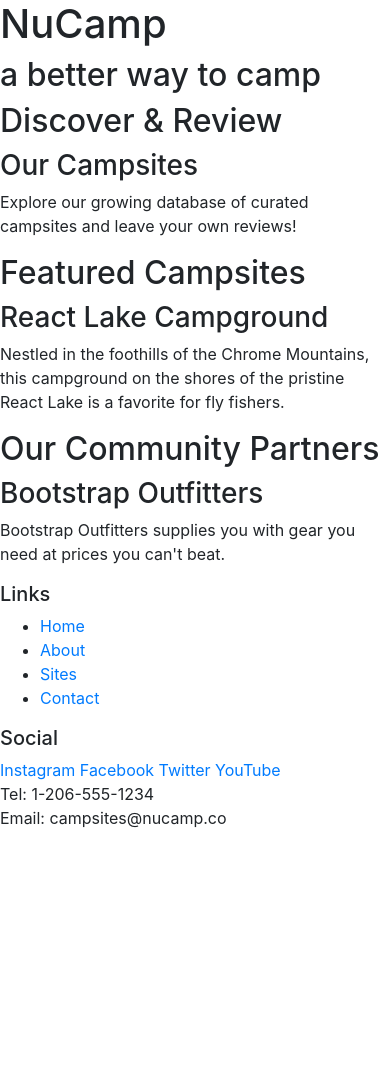
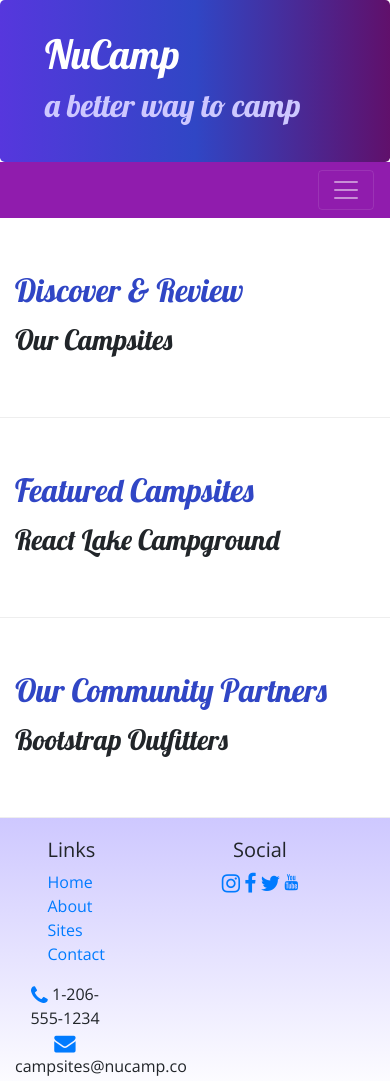
Before and after one commit to CarlyCar/nucampsite, a website: page index.html in a window 390 px wide. Before the commit the page ends 844 px from the top, so only its background shows below. Drawn offline with nearby package versions, Linux system fonts and the light colour scheme.

Commit message:
Navar and Breadcrumbs, Icon Fonts, Buttons

```diff
--- /dev/null
+++ b/css/styles.css
@@ -0,0 +1,41 @@
+body {
+    font-family: "Open Sans", sans-serif;
+}
+
+h1, h2, h3 {
+    font-family: "Lobster", cursive;
+}
+
+h2 {
+    color: #3046C5;
+}
+
+header h2 {
+    color: #CEC8FF;
+}
+
+footer {
+    background-image: linear-gradient(#CEC8FF, white);
+    padding: 20px 0;
+}
+
+.jumbotron {
+    padding: 30px;
+    background-image: linear-gradient(to right, #5637DD, #3046C5, #60106B);
+    color: white;
+    margin: 0;
+}
+
+.row-content {
+    padding: 50px 0;
+    border-bottom: 1px ridge;
+    min-height: 200px;
+}
+
+.navbar {
+    background-color: #901CAD;
+}
+
+.breadcrumb {
+    background-color: #CEC8FF;
+}
--- a/index.html
+++ b/index.html
@@ -9,56 +9,104 @@
     <!-- Bootstrap CSS -->
     <link rel="stylesheet" href="node_modules/bootstrap/dist/css/bootstrap.min.css" />
 
+    <!-- Additional CSS must be placed after Bootstrap CSS -->
+    <link rel="stylesheet" href="node_modules/font-awesome/css/font-awesome.min.css" />
+    <link rel="stylesheet" href="node_modules/bootstrap-social/bootstrap-social.css" />
+    <link rel="stylesheet" href="https://fonts.googleapis.com/css?family=Lobster|Open+Sans" />
+    <link rel="stylesheet" href="css/styles.css" />
     <title>NuCamp: A Better Way To Camp</title>
 </head>
 
 <body>
 
-    <header>
-        <div>
+    <header class="jumbotron jumbtron-fluid">
+        <div class = "container">
+            <div class="row">
+                <div class="col">
                     <h1>NuCamp</h1>
                     <h2>a better way to camp</h2>
                 </div>
+            </div>
+        </div>
     </header>
 
-    <div>
-        <h2>Discover & Review</h2>
+
+    <nav class="navbar navbar-expand-sm navbar-dark sticky-top">
+        <div class="container">
+        <button class="navbar-toggler ml-auto" type="button" data-toggle="collapse"
+        data-target="#nucampNavbar">
+            <span class="navbar-toggler-icon"></span>
+        </button>
+        <div class="collapse navbar-collapse" id="nucampNavbar">
+            <ul class="navbar-nav">
+                <li class="nav-item active"><a class="nav-link" href="#"><i class="fa fa-home fa-lg"></i> Home</a></li>
+                <li class="nav-item"><a class="nav-link" href="aboutus.html"><i class="fa fa-info fa-lg"></i> About</a></li>
+                <li class="nav-item"><a class="nav-link" href="#"><i class="fa fa-list fa-lg"></i> Sites</a></li>
+                <li class="nav-item"><a class="nav-link" href="contactus.html"><i class="fa fa-address-contact fa-lg"></i> Contact</a></li>
+            </ul>
+        </div>
+        </div>
+    </nav>
+
+
+    <div class="container">
+        <div class="row row-content align-items-center">
+            <div class="col-sm-4 order-sm-last col-md-3">
+                <h2 class="text-sm-right">Discover & Review</h2>
+            </div>
+            <div class="col">
                 <h3>Our Campsites</h3>
-        <p>Explore our growing database of curated campsites and leave your own reviews!</p>
+                <p class="d-none d-sm-block">Explore our growing database of curated campsites and leave your own
+                    reviews!</p>
+            </div>
         </div>
 
-    <div>
+        <div class="row row-content align-items-center">
+            <div class="col-sm-4 col-md-3">
                 <h2>Featured Campsites</h2>
+            </div>
+            <div class="col">
                 <h3>React Lake Campground</h3>
-        <p>Nestled in the foothills of the Chrome Mountains, this campground on the shores of the pristine React Lake is a favorite for fly fishers.</p>
+                <p class="d-none d-sm-block">Nestled in the foothills of the Chrome Mountains, this campground on the
+                    shores of the pristine React Lake is a favorite for fly fishers.</p>
+            </div>
         </div>
 
-    <div>
-        <h2>Our Community Partners</h2>
+        <div class="row row-content align-items-center">
+            <div class="col-sm-4 order-sm-last col-md-3">
+                <h2 class="text-sm-right">Our Community Partners</h2>
+            </div>
+            <div class="col">
                 <h3>Bootstrap Outfitters</h3>
-        <p>Bootstrap Outfitters supplies you with gear you need at prices you can't beat.</p>
+                <p class="d-none d-sm-block">Bootstrap Outfitters supplies you with gear you need at prices you can't
+                    beat.</p>
             </div>
-
+        </div>
+    </div>
     <footer>
-        <div>
+        <div class="container">
+            <div class="row">
+                <div class="col-4 col-sm-2 offset-1">
                     <h5>Links</h5>
-            <ul>
+                    <ul class="list-unstyled">
                         <li><a href="#">Home</a></li>
-                <li><a href="#">About</a></li>
+                        <li><a href="aboutus.html">About</a></li>
                         <li><a href="#">Sites</a></li>
-                <li><a href="#">Contact</a></li>
+                        <li><a href="contactus.html">Contact</a></li>
                     </ul>
                 </div>
-        <div>
+                <div class="col-6 col-sm-5 text-center">
                     <h5>Social</h5>
-            <a href="http://instagram.com/">Instagram</a>
-            <a href="http://facebook.com/">Facebook</a>
-            <a href="http://twitter.com/">Twitter</a>
-            <a href="http://youtube.com/">YouTube</a>
+                    <a href="http://instagram.com/"><i class="fa fa-instagram fa-lg"></i></a>
+                    <a href="http://facebook.com/"><i class="fa fa-facebook fa-lg"></i></a>
+                    <a href="http://twitter.com/"><i class="fa fa-twitter fa-lg"></i></a>
+                    <a href="http://youtube.com/"><i class="fa fa-youtube"></i></a>
                 </div>
-        <div>
-            Tel: 1-206-555-1234<br />
-            Email: campsites@nucamp.co
+                <div class="col-4 text-center">
+                   <i class="fa fa-phone fa-lg text-primary"></i> 1-206-555-1234<br />
+                   <i class="fa fa-envelope fa-lg text-primary"></i> campsites@nucamp.co
+                </div>
+            </div>
         </div>
     </footer>
 
--- a/package.json
+++ b/package.json
@@ -15,6 +15,8 @@
   },
   "dependencies": {
     "bootstrap": "^4.5.2",
+    "bootstrap-social": "^5.1.1",
+    "font-awesome": "^4.7.0",
     "jquery": "^3.5.1",
     "popper.js": "^1.16.1"
   }
```
Also changed, not shown: aboutus.html (added, +129 -0 lines), contactus.html (added, +123 -0 lines), 1 other file. Lines whose indentation alone changed are shown as unchanged.
